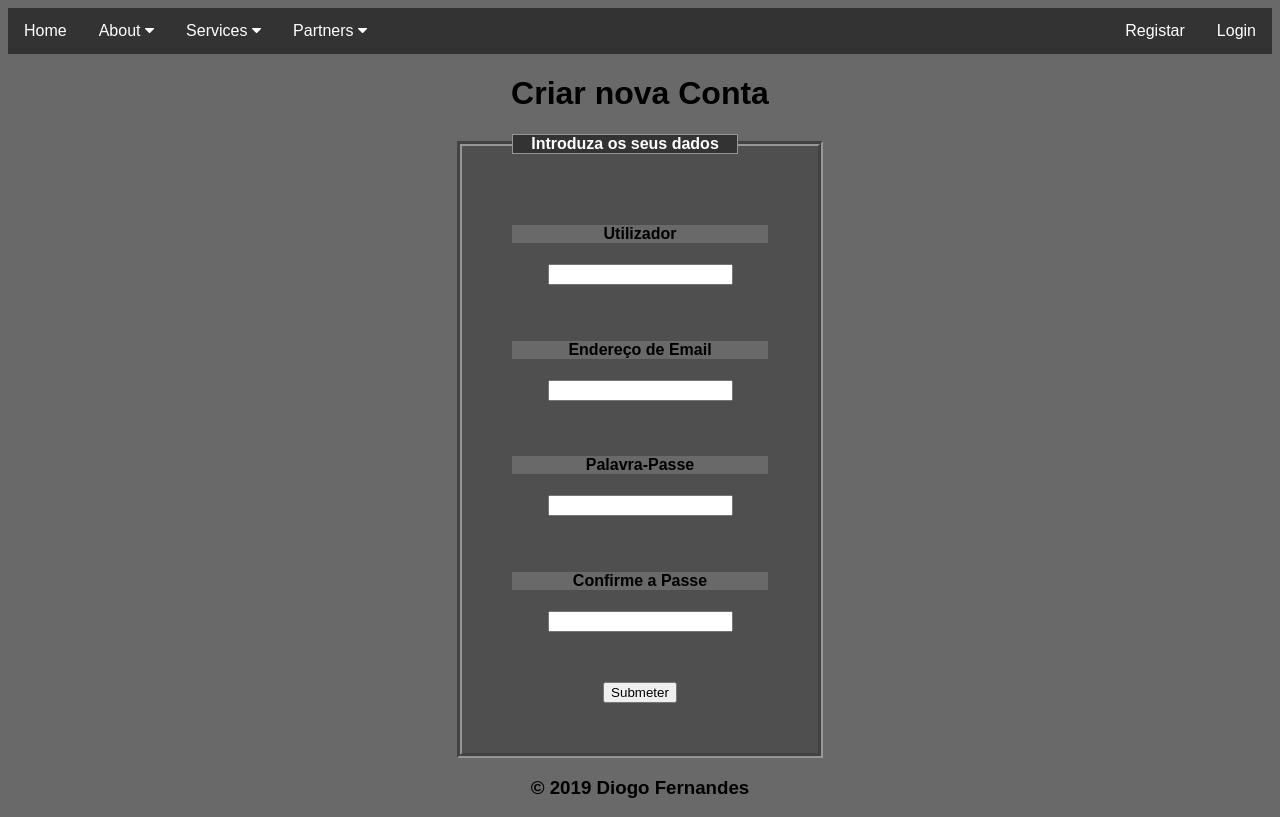
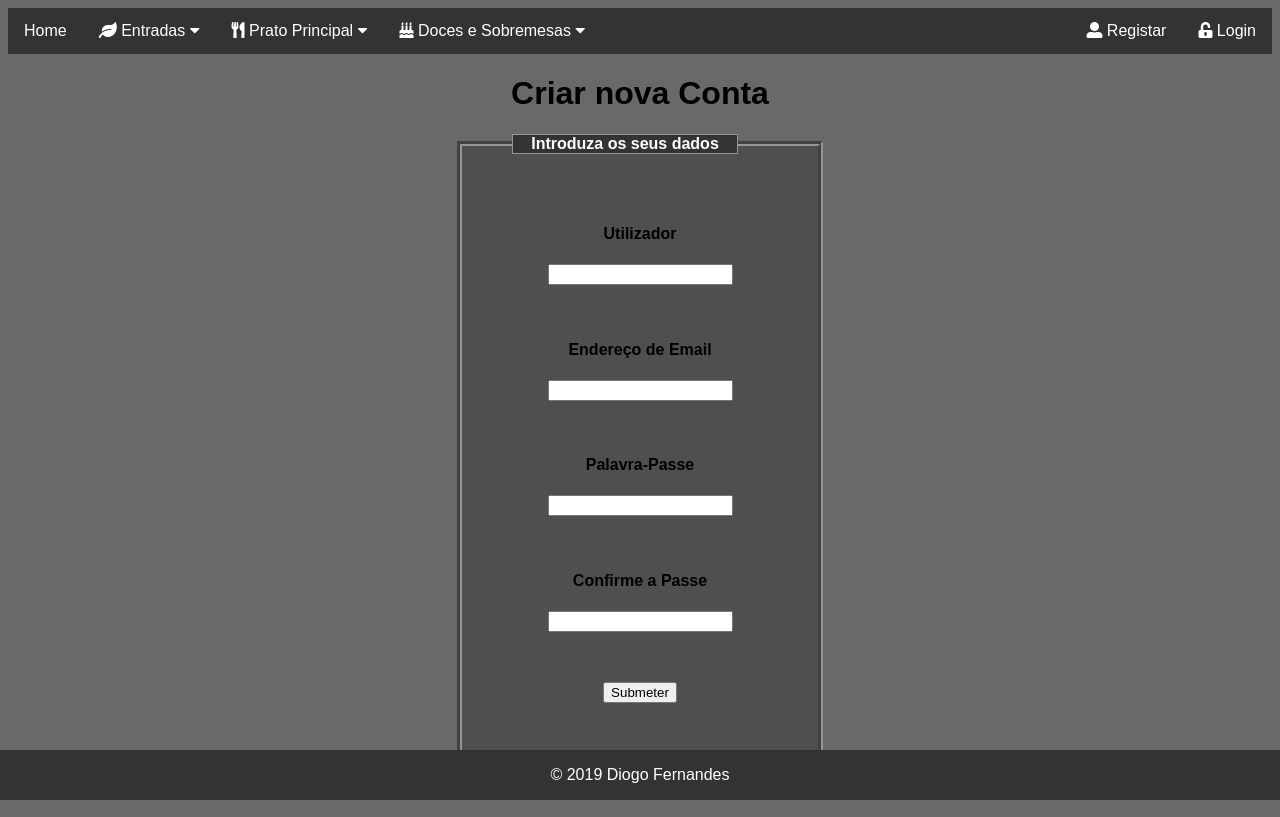
Before and after one commit to Lockmaster20/herokuT103, a Flask app: page /registo in a window 1280 px wide. Run offline with Flask 2, Linux system fonts and the light colour scheme; some libraries are stand-ins or nearby versions.

Commit message:
Adicionei footer e alterei a navbar. Tenho que mudar as cores de quase tudo devido ao tema(receitas).

```diff
--- a/static/style.css
+++ b/static/style.css
@@ -1,6 +1,10 @@
-html,body,h1,h2,h3,h4,h5,h6{
+html,body{
   background-color: #696969;
   text-align: center;
+  font-family: "Console", sans-serif;
+}
+
+h1,h2,h3,h4,h5,h6{
   font-family: "Console", sans-serif;
 }
 
@@ -96,3 +100,14 @@ fieldset {
 .subnav:hover .subnav-content {
   display: block;
 }
+
+/* Footer */
+.footer {
+  position: fixed;
+  left: 0;
+  bottom: 0;
+  width: 100%;
+  background-color: #333;
+  color: white;
+  text-align: center;
+}
--- a/templates/layout.html
+++ b/templates/layout.html
@@ -3,6 +3,7 @@
 <head>
   <title>Escola Secundária de Maximinos</title>
   <link rel="stylesheet" href="https://cdnjs.cloudflare.com/ajax/libs/font-awesome/4.7.0/css/font-awesome.min.css">
+  <link rel="stylesheet" href="https://use.fontawesome.com/releases/v5.6.3/css/all.css" integrity="sha384-UHRtZLI+pbxtHCWp1t77Bi1L4ZtiqrqD80Kn4Z8NTSRyMA2Fd33n5dQ8lWUE00s/" crossorigin="anonymous">
   <link rel="stylesheet" type="text/css" href="/static/style.css">
 </head>
 <body>
@@ -10,42 +11,45 @@
 <div class="navbar">
   <a href="/">Home</a>
   <div class="subnav">
-    <button class="subnavbtn">About <i class="fa fa-caret-down"></i></button>
+    <button class="subnavbtn"><i class="fas fa-leaf"></i> Entradas <i class="fa fa-caret-down"></i></button>
     <div class="subnav-content">
-      <a href="#company">Company</a>
-      <a href="#team">Team</a>
-      <a href="#careers">Careers</a>
+      <a href="#company">Carne</a>
+      <a href="#team">Marisco</a>
+      <a href="#careers">Vegetais</a>
     </div>
   </div>
   <div class="subnav">
-    <button class="subnavbtn">Services <i class="fa fa-caret-down"></i></button>
+    <button class="subnavbtn"><i class="fas fa-utensils"></i> Prato Principal <i class="fa fa-caret-down"></i></button>
     <div class="subnav-content">
-      <a href="#bring">Bring</a>
-      <a href="#deliver">Deliver</a>
-      <a href="#package">Package</a>
-      <a href="#express">Express</a>
+      <a href="#bring">Carne</a>
+      <a href="#deliver">Peixe</a>
+      <a href="#package">Marisco</a>
+      <a href="#express">Arroz</a>
+      <a href="#express">Massa</a>
+      <a href="#express">Batatas</a>
     </div>
   </div>
   <div class="subnav">
-    <button class="subnavbtn">Partners <i class="fa fa-caret-down"></i></button>
+    <button class="subnavbtn"><i class="fas fa-birthday-cake"></i> Doces e Sobremesas <i class="fa fa-caret-down"></i></button>
     <div class="subnav-content">
-      <a href="#link1">Link 1</a>
-      <a href="#link2">Link 2</a>
-      <a href="#link3">Link 3</a>
-      <a href="#link4">Link 4</a>
+      <a href="#link1">Chocolate</a>
+      <a href="#link2">Caramelo</a>
+      <a href="#link3">Fruta</a>
+      <a href="#link4">Queijo</a>
     </div>
   </div>
   <div class="navbarr">
-    <a href="/login">Login</a>
-    <a href="/registo">Registar</a>
+    <a href="/login"><i class="fas fa-unlock-alt"></i> Login</a>
+    <a href="/registo"><i class="fas fa-user-alt"></i> Registar</a>
   </div>
 </div>
 
 {% block conteudo %}
 {% endblock %}
 
-
-<h3>&copy 2019 Diogo Fernandes</h3>
+<div class="footer">
+  <p>&copy 2019 Diogo Fernandes</p>
+</div>
 
 </body>
 </html>
```
